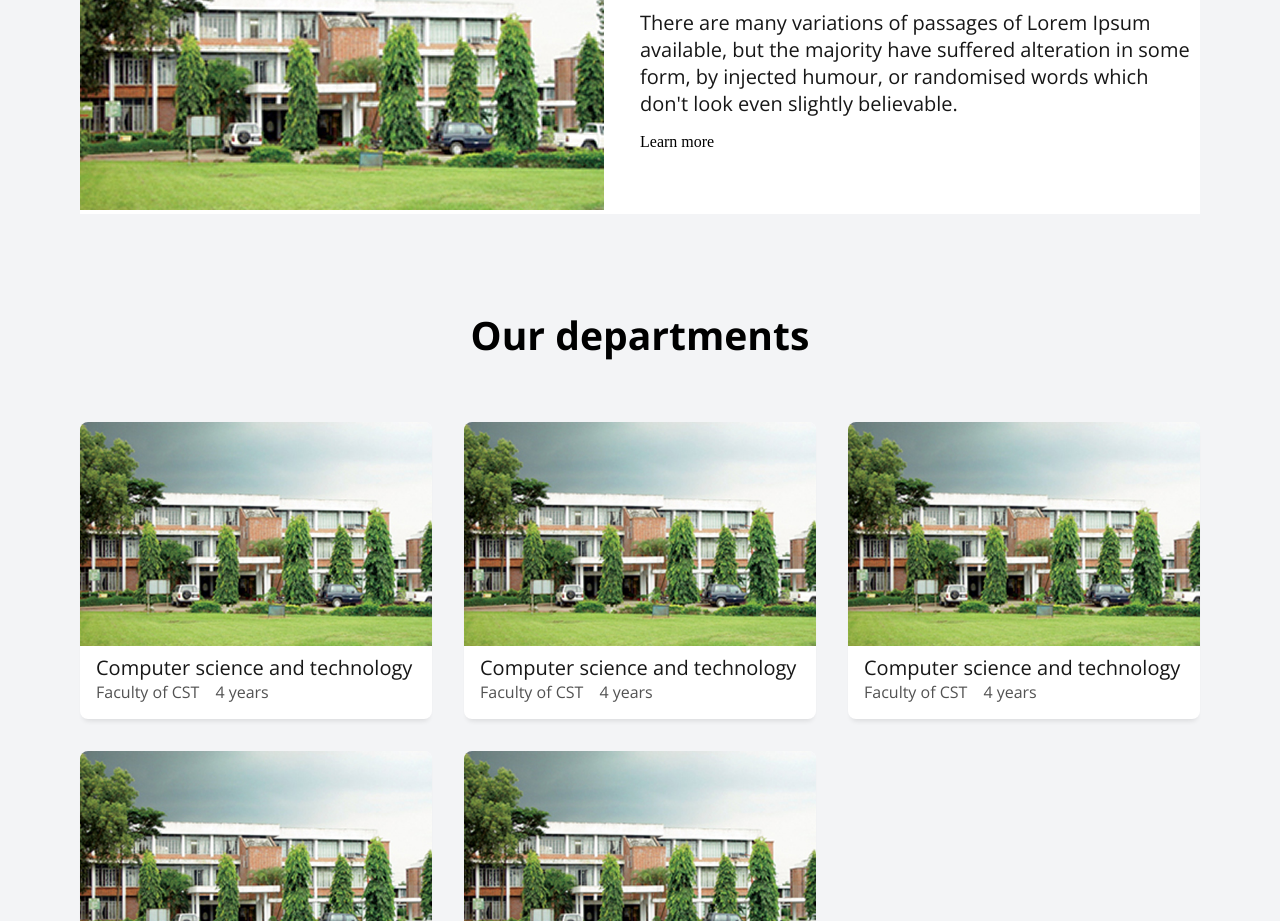
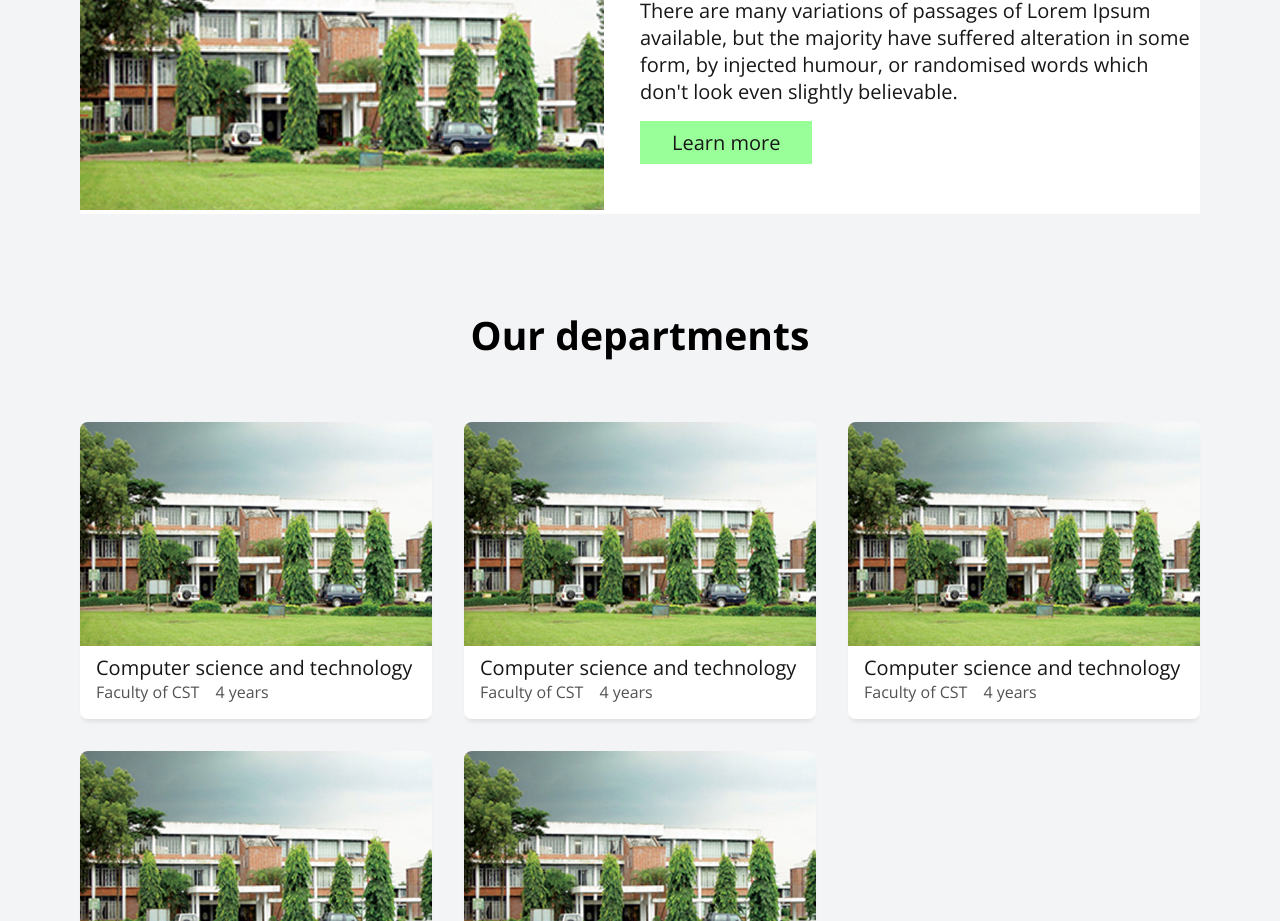
Before and after one commit to al-imam/lpi, a React (Vite) app: page / in a window 1280 px wide. Shown: the part 1020-1941 px from the top of the page. Built offline with nearby package versions, Linux system fonts and the light colour scheme.

Commit message:
style link

```diff
--- a/src/components/Study/study.module.css
+++ b/src/components/Study/study.module.css
@@ -29,3 +29,13 @@
   font-size: var(--h5);
   color: var(--gray-900);
 }
+
+.link {
+  background-color: var(--primary);
+  width: max-content;
+  font-family: var(--ff-os);
+  font-weight: var(--fw-400);
+  font-size: var(--h5);
+  color: var(--gray-900);
+  padding: 0.5rem 2rem;
+}
```
